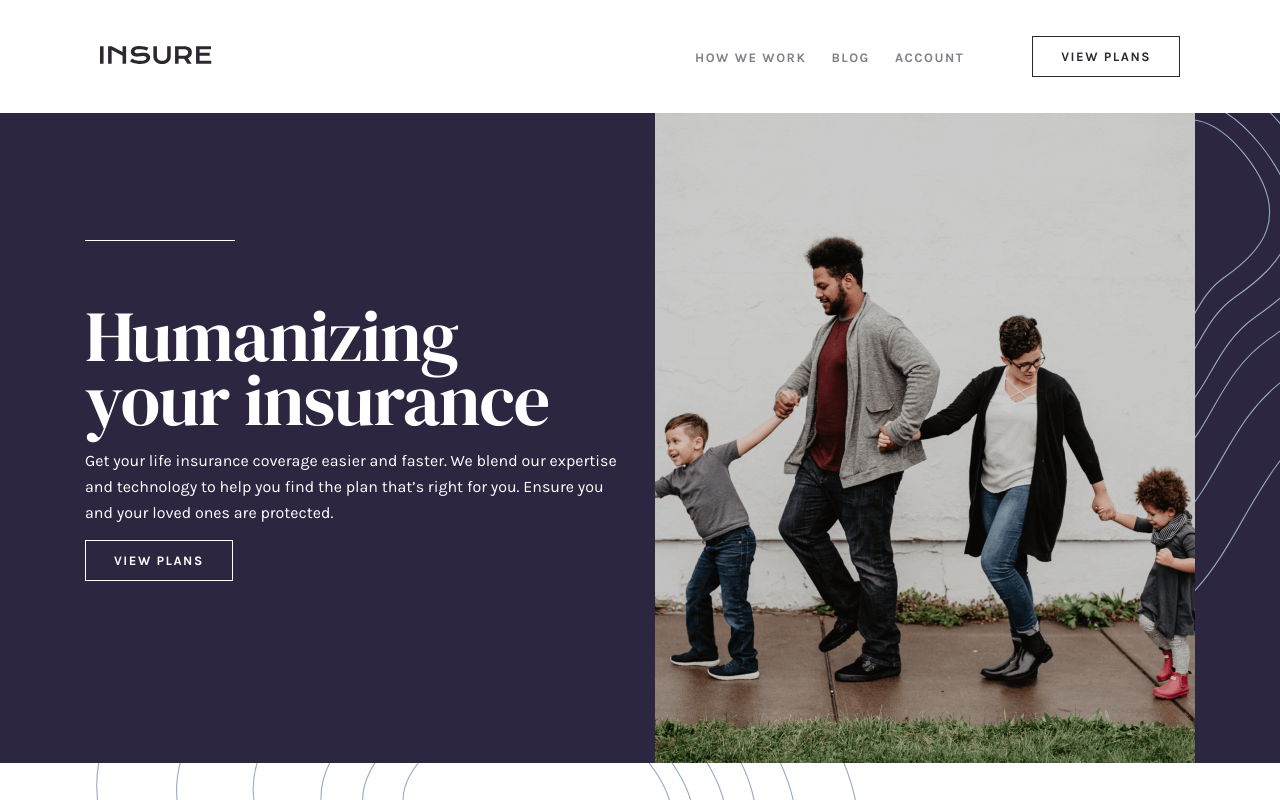
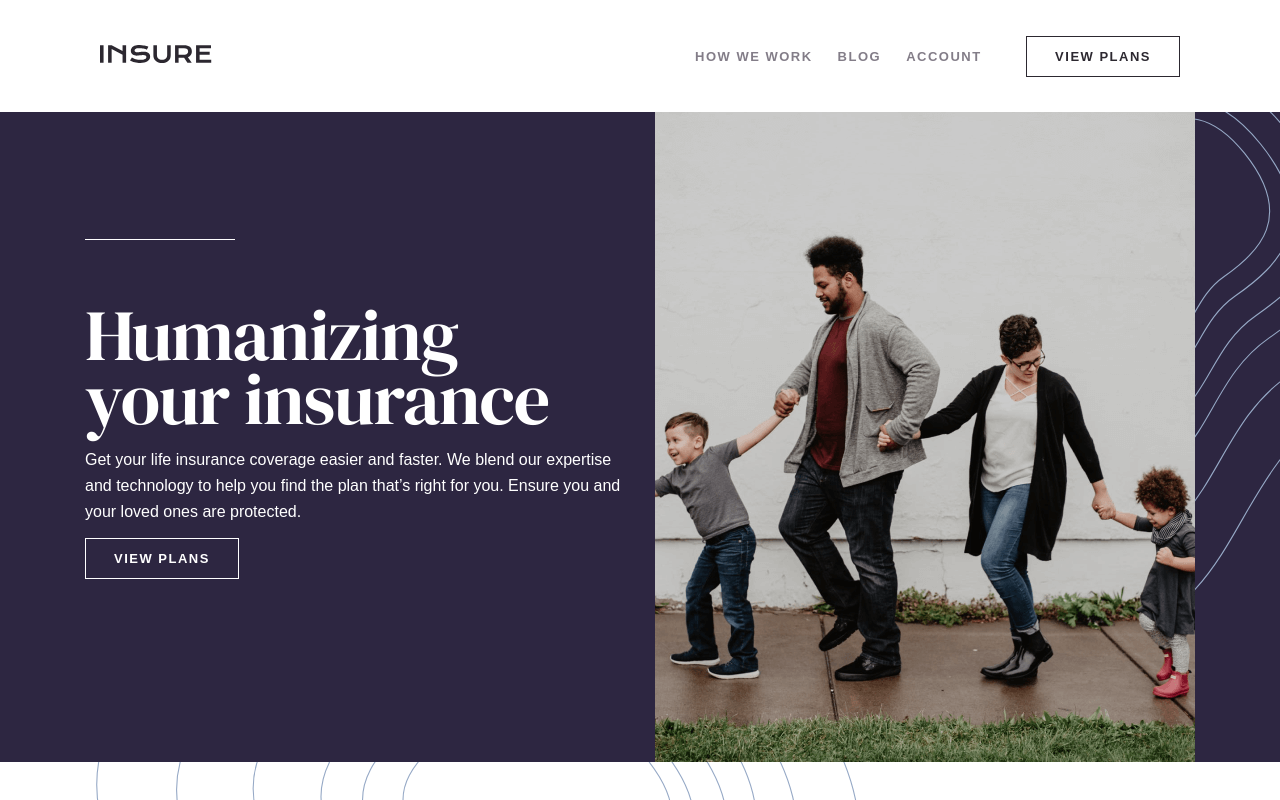
Before and after one commit to khaitbek/khaitbek-insure, a plain HTML site: page index.html in a window 1280 px wide. Shown: the top 800 px of the page. Drawn offline with Linux system fonts and the light colour scheme.

Commit message:
Add local fonts

```diff
--- a/css/styles.css
+++ b/css/styles.css
@@ -1,3 +1,28 @@
+@font-face {
+  font-family: "Karla";
+  font-weight: 400;
+  font-display: swap;
+  src: url("../fonts/karla-v22-latin-regular.woff2") format("woff2")
+    url("../fonts/karla-v22-latin-regular.woff") format("woff");
+}
+/* karla-700 - latin */
+@font-face {
+  font-family: "Karla";
+  font-weight: 700;
+  font-display: swap;
+  src: url("../fonts/karla-v22-latin-700.woff2") format("woff2")
+    url("../fonts/karla-v22-latin-700.woff") format("woff");
+}
+
+@font-face {
+  font-family: "DM Serif Display";
+  font-style: normal;
+  font-weight: 400;
+  font-display: swap;
+  src: url("../fonts/dm-serif-display-v10-latin-regular.woff2") format("woff2"),
+    url("../fonts/dm-serif-display-v10-latin-regular.woff") format("woff");
+}
+
 * {
   box-sizing: border-box;
 }
@@ -99,7 +124,7 @@ body {
   border: 1.5px solid #2c2830;
 }
 /*************** HEADER ********************/
-.main-sections{
+.main-sections {
   background-image: url("../images/Group\ 17.svg");
   background-repeat: no-repeat;
   background-position: -120% 50%;
--- a/index.html
+++ b/index.html
@@ -5,14 +5,6 @@
     <meta http-equiv="X-UA-Compatible" content="IE=edge" />
     <meta name="viewport" content="width=device-width, initial-scale=1.0" />
     <title>Insure</title>
-    <!-- google fonts -->
-    <!-- DM Serif Display font -->
-    <link rel="preconnect" href="https://fonts.googleapis.com" />
-    <link rel="preconnect" href="https://fonts.gstatic.com" crossorigin />
-    <link
-      href="https://fonts.googleapis.com/css2?family=DM+Serif+Display&family=Karla:wght@400;700&display=swap"
-      rel="stylesheet"
-    />
     <!-- css link -->
     <link rel="stylesheet" href="./css/styles.css" />
   </head>
```
Also changed, not shown: fonts/dm-serif-display-v10-latin-regular.woff (added), fonts/dm-serif-display-v10-latin-regular.woff2 (added), fonts/karla-v22-latin-700.woff (added), fonts/karla-v22-latin-700.woff2 (added), fonts/karla-v22-latin-regular.woff (added), fonts/karla-v22-latin-regular.woff2 (added), fonts/rubik-v20-latin-500.woff (added), fonts/rubik-v20-latin-500.woff2 (added), fonts/rubik-v20-latin-700.woff (added), fonts/rubik-v20-latin-700.woff2 (added), fonts/rubik-v20-latin-regular.woff (added), fonts/rubik-v20-latin-regular.woff2 (added).
